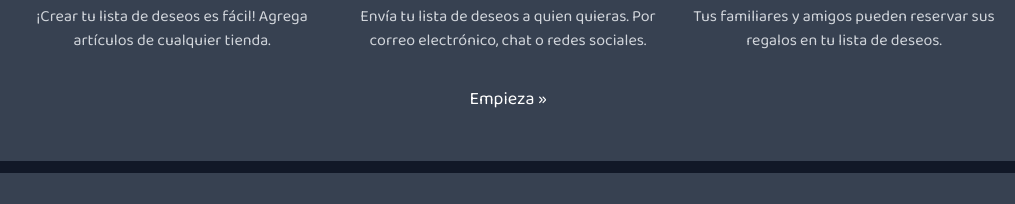
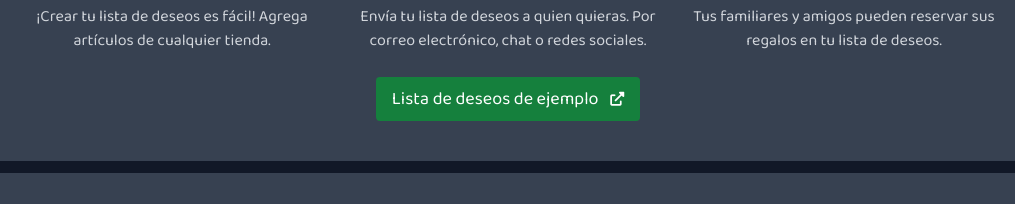
Before and after one commit to listadedeseos/listadedeseos-astro, an Astro site: page / in a window 1280 px wide. Shown: the part 596-800 px from the top of the page, 132-1147 px from the left. Built offline with nearby package versions, Linux system fonts and the light colour scheme; Astro itself is replaced by a stand-in of ours.

Commit message:
example url added to main page

```diff
--- a/src/pages/index.astro
+++ b/src/pages/index.astro
@@ -166,10 +166,14 @@ import Layout from "../layouts/Layout.astro";
 
           <p class="text-center mt-8">
             <a
-              href="https://app.listadedeseos.es"
-              class="bg-transparent bg-green-700 text-white py-2 px-6 rounded-lg text-lg hover:bg-green-600 transition duration-300"
-              title="Register">Empieza »</a
+              class="bg-green-700 text-white text-center py-2 px-4 rounded text-lg hover:bg-green-600 transition duration-300"
+              href="https://listadedeseos.es/admin/secret"
+              target="_blank"
+              rel="noopener noreferrer"
             >
+              Lista de deseos de ejemplo
+              <i class="pl-2 text-sm fa-solid fa-up-right-from-square"></i>
+            </a>
           </p>
         </div>
       </div>
```
